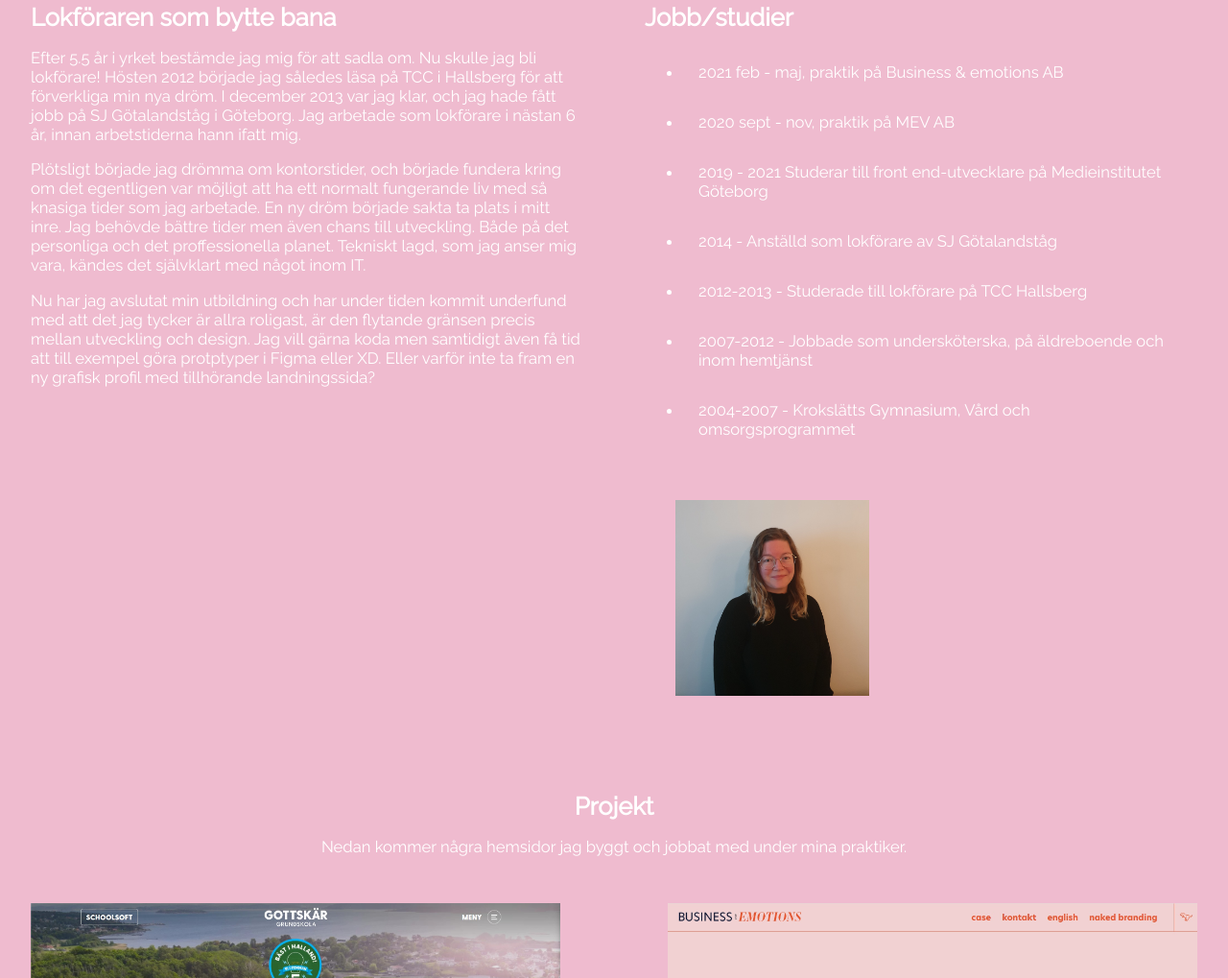
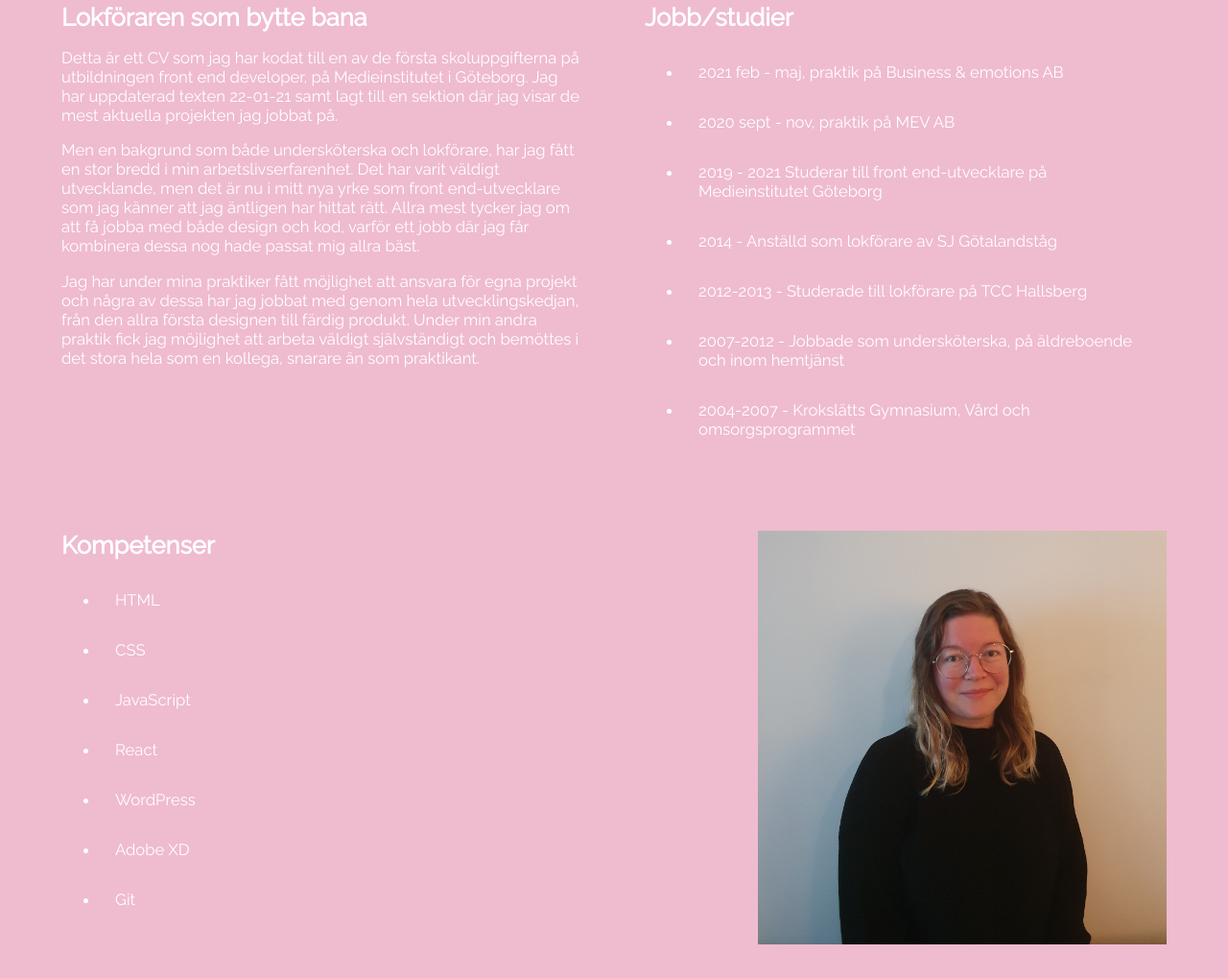
Before and after one commit to IsabelBlomstrom/LAB2, a plain HTML site: page index.html in a window 1280 px wide. Shown: the part 893-1912 px from the top of the page at 96% size. Drawn offline with nearby package versions, Linux system fonts and the light colour scheme.

Commit message:
updated text, added competence section

```diff
--- a/index.html
+++ b/index.html
@@ -35,12 +35,13 @@
                 <li><a href="#jobb">JOBB/STUDIER</a></li>
                 <li><a href="#kontakt">KONTAKT</a></li>
                 <li><a href="#portfolio">PORTFOLIO</a></li>
+                <li><a href="#kompetenser">KOMPETENSER</a></li>
             </ul>
         </nav>
 
         <div class="rubrikerFramsida">
             <h1>Isabel Blomström</h1>
-            <h2>Front end-utvecklare</h2>
+            <h2>Front end/UI developer</h2>
         </div>
 
         <div class="arrow-down">
@@ -58,21 +59,22 @@
                 <h2>Lokföraren som bytte bana</h2>
             </a>
             <p>
-                Efter 5.5 år i yrket bestämde jag mig för att sadla om. Nu skulle jag bli lokförare!
-                Hösten 2012 började jag således läsa på TCC i Hallsberg för att förverkliga min nya dröm.
-                I december 2013 var jag klar, och jag hade fått jobb på SJ Götalandståg i Göteborg. Jag arbetade
-                som lokförare i nästan 6 år, innan arbetstiderna hann ifatt mig. </p>
-            <p>Plötsligt började jag drömma
-                om kontorstider, och började fundera kring om det egentligen var möjligt att ha ett normalt
-                fungerande liv med så knasiga tider som jag arbetade. En ny dröm började sakta ta plats i mitt inre.
-                Jag behövde bättre tider men även chans till utveckling. Både på det personliga och det proffessionella
-                planet. Tekniskt lagd, som jag anser mig vara, kändes det självklart med något inom IT.
+               Detta är ett CV som jag har kodat till en av de första skoluppgifterna på utbildningen front end developer, på
+               Medieinstitutet i Göteborg. Jag har uppdaterad texten 22-01-21 samt lagt till en sektion där jag visar de mest aktuella projekten
+               jag jobbat på.
             </p>
-            <p>Nu har jag avslutat min utbildning och har under tiden kommit underfund med att det jag tycker är allra roligast,
-                är den flytande gränsen precis mellan utveckling och design. Jag vill gärna koda men samtidigt även få tid att till exempel
-                göra protptyper i Figma eller XD. Eller varför inte ta fram en ny grafisk profil med tillhörande landningssida?
+            <p>
+                Men en bakgrund som både undersköterska och lokförare, har jag fått en stor bredd i min
+                arbetslivserfarenhet. Det har varit väldigt utvecklande,
+                men det är nu i mitt nya yrke som front end-utvecklare som jag känner att jag äntligen har
+                hittat rätt. Allra mest tycker jag om att få jobba med både design och kod, varför ett jobb där jag får
+                kombinera dessa nog hade passat mig allra bäst. </p>
+            <p>
+                Jag har under mina praktiker fått möjlighet att ansvara för egna projekt och några av dessa har jag
+                jobbat med genom hela utvecklingskedjan, från den allra första designen till färdig produkt. Under min andra praktik
+                fick jag möjlighet att arbeta väldigt självständigt och bemöttes i det stora hela som en kollega, snarare än som praktikant.
+            </p>
 
-            </p>
         </div>
 
         <div>
@@ -87,14 +89,30 @@
                 <li>2004-2007 - Krokslätts Gymnasium, Vård och omsorgsprogrammet</li>
             </ul>
 
-            <img src="./isabel-portratt2.jpg" alt="Bild på Isabel">
 
         </div>
     </main>
 
+    <div class="wrapper" style="flex-direction: unset;">
+        <div class="competence">
+            <h2><a name="kompetenser">Kompetenser</a></h2>
+            <ul class="meriter">
+                <li>HTML</li>
+                <li>CSS</li>
+                <li>JavaScript</li>
+                <li>React</li>
+                <li>WordPress</li>
+                <li>Adobe XD</li>
+                <li>Git</li>
+             </ul>
+        </div>
+
+        <img src="./isabel-portratt2.jpg" alt="Bild på Isabel">
+
+    </div>
+
 
     <div class="wrapper">
-
         <div class="portfolio">
             <a name="portfolio">
                 <h2>Projekt</h2>
--- a/main.css
+++ b/main.css
@@ -1,15 +1,16 @@
 /*TEXT DIVS BENEATH TRAIN*/
-main {
-    /* background-color: #efbbcf; */
+body {
     background-color: #efbbcf;
 }
 
 main, .wrapper {
     display: flex;
+    justify-content: center;
     flex: 1 100%;
+    margin: 0 2rem;
 }
 
-main div {
+main div, .wrapper .competence {
     width: 100%;
     height: 100%;
     margin: 2rem;
@@ -44,10 +45,6 @@ img {
     margin: 2rem;
 }
 
- img:hover {
-    transform: rotate(45deg);
-}
-
 .portfolio {
     height: 100%;
     margin: 2rem;
@@ -68,7 +65,6 @@ img {
 }
 
 .portfolio-links img {
-    transform: none;
     width: 100%;
     margin: 0;
     display: block;
@@ -76,6 +72,8 @@ img {
 
 .portfolio-links img:hover {
     opacity: 0.15;
+    transition: 0.5s ease;
+
 }
 
 /*FOOTER*/
```
